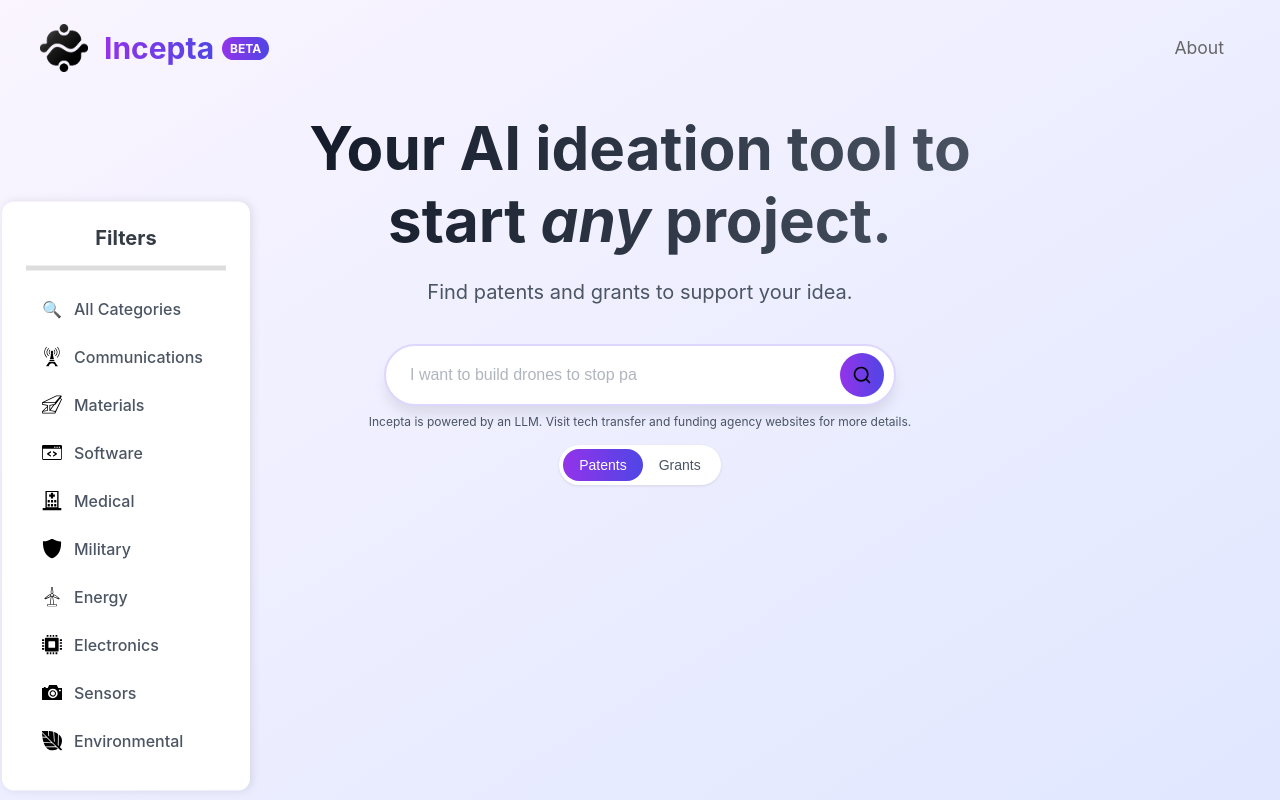
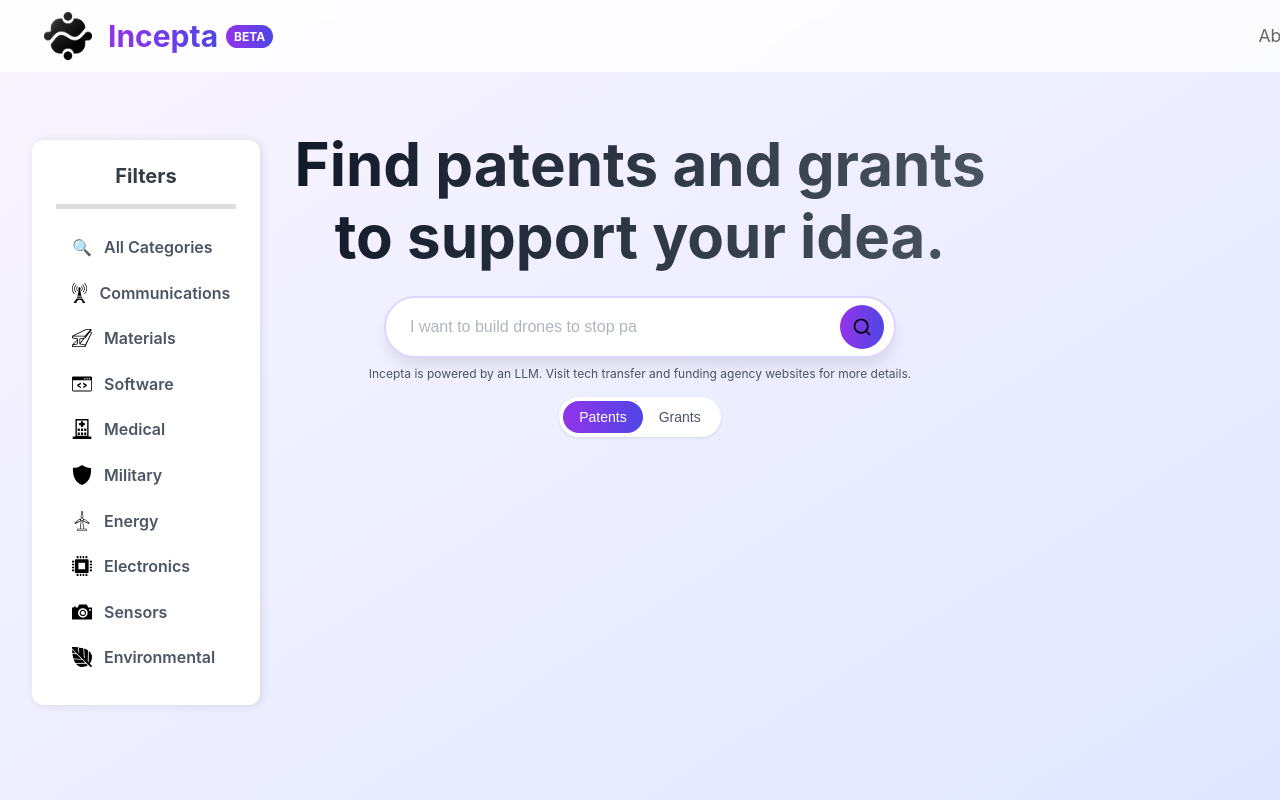
Before and after one commit to andrew-medrano/Incepta_backend, a Flask app: page / in a window 1280 px wide. Run offline with Flask 3, Linux system fonts and the light colour scheme.

Commit message:
aligned html better aesthetic

```diff
--- a/main/templates/index.html
+++ b/main/templates/index.html
@@ -13,9 +13,15 @@
         }
 
         .nav-header {
-            padding: 1.5rem 2.5rem;
+            padding: 0.75rem 2.75rem;
             background: transparent;
             box-shadow: none;
+            position: fixed;
+            width: 100%;
+            top: 0;
+            z-index: 20;
+            backdrop-filter: blur(8px);
+            background-color: rgba(255, 255, 255, 0.8);
         }
 
         .nav-container {
@@ -62,8 +68,8 @@
         .container {
             max-width: 95rem;
             margin: 0 auto;
-            margin-top: -4rem;
             padding: 2rem 1rem;
+            padding-top: 12rem;
             text-align: center;
             position: relative;
         }
@@ -76,7 +82,7 @@
             background-clip: text;
             color: transparent;
             margin-bottom: 1.5rem;
-            margin-top: -1rem;
+            margin-top: 6rem;
             max-width: 45rem;
             margin-left: auto;
             margin-right: auto;
@@ -327,15 +333,15 @@
         }
 
         .category-sidebar {
-            position: absolute;
-            right: calc(100% - 250px);
-            top: 50vh;
-            transform: translateY(-50%);
+            position: fixed;
+            left: max(2rem, calc((100% - 1440px) / 2));
+            top: 140px;
+            transform: none;
             padding: 1.5rem;
             background: white;
             border-radius: 12px;
             box-shadow: 2px 0 10px rgba(0, 0, 0, 0.1);
-            width: 200px;
+            width: 180px;
             z-index: 10;
         }
 
@@ -352,12 +358,12 @@
             display: flex;
             align-items: center;
             padding: 0.75rem 1rem;
-            margin: 0.25rem 0;
+            margin: 0.1rem 0;
             border-radius: 8px;
             cursor: pointer;
             transition: all 0.2s ease;
             color: #4B5563;
-            font-weight: 500;
+            font-weight: 600;
             gap: 0.75rem;
         }
 
@@ -382,9 +388,9 @@
 
         /* Adjust results container */
         #results {
-            margin-left: auto;
-            margin-right: auto;
+            margin: 0 auto;
             max-width: 48rem;
+            padding: 0 1rem;
         }
 
         .category-icon {
@@ -416,9 +422,7 @@
     </header>
 
     <div class="container">
-        <h1>Your AI ideation tool to start <i>any</i> project.</h1>
-        <div class="subtitle">Find patents and grants to support your idea.</div>
-
+        <h1>Find patents and grants to support your idea.</h1>
         <div class="search-container">
             <input type="text" id="query-input" placeholder="Enter your search query">
             <button class="search-button" onclick="performSearch()">
```
